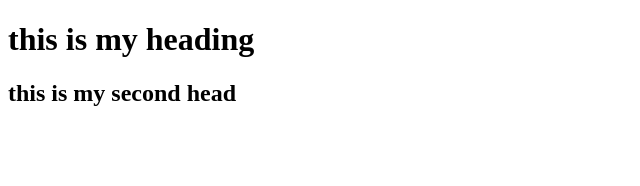
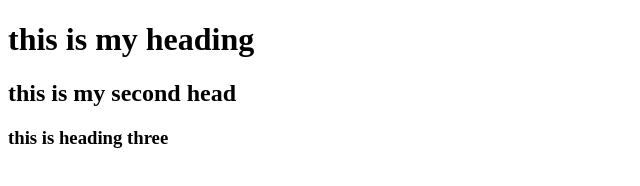
Before and after one commit to peterChain7/ONLINE-CAR-SHOPING-CAMPANY-WEBSITE, a plain HTML site: page home.html in a window 1280 px wide. Shown: the whole page, without its empty margins (0-640 px from the left). Drawn offline with Linux system fonts and the light colour scheme.

Commit message:
from peter

```diff
--- a/home.html
+++ b/home.html
@@ -6,5 +6,6 @@
 <body>
 <h1>this is my heading</h1>
 <h2>this is my second head</h2>
+<h3>this is heading three</h3>
 </body>
 </html>
```
